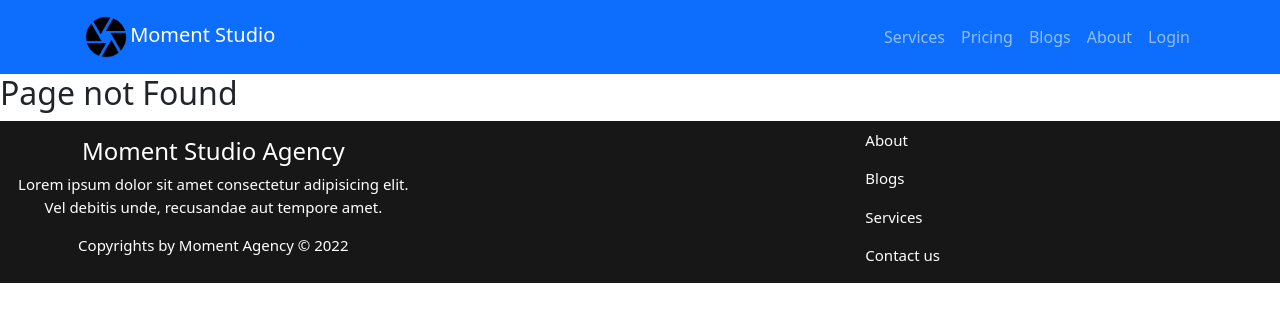
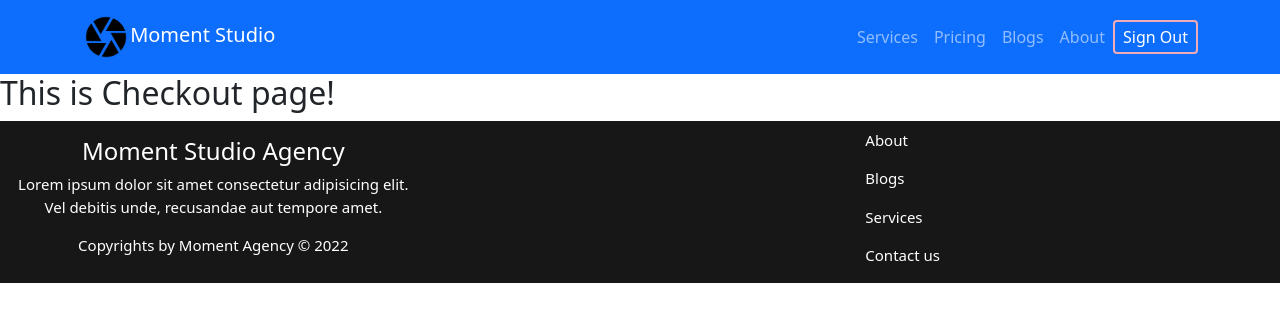
Before and after one commit to ProgramerPritom/Moment-studio-site, a React (Create React App) app: page /checkout in a window 1280 px wide. Shown: the top 322 px of the page. Built offline with nearby package versions, Linux system fonts and the light colour scheme; no server answers; sample sign-in values are in the browser's storage.

Commit message:
added signOut button and set Require auth file

```diff
--- a/src/App.js
+++ b/src/App.js
@@ -3,8 +3,10 @@ import { Route, Routes } from 'react-router-dom';
 import './App.css';
 import NotFound from './NotFoundPage/NotFound';
 import Home from './Pages/Home/Home';
+import CheckOut from './Pages/Login/CheckOut/CheckOut';
 import Login from './Pages/Login/Login/Login';
 import Register from './Pages/Login/Register/Register';
+import RequireAuth from './Pages/Login/RequireAuth/RequireAuth';
 import ServiceDetails from './Pages/ServiceDetails/ServiceDetails';
 import Footer from './Pages/Shared/Footer/Footer';
 import Header from './Pages/Shared/Header/Header';
@@ -17,6 +19,9 @@ function App() {
         <Route path='/' element={<Home></Home>}></Route>
         <Route path='/home' element={<Home></Home>}></Route>
         <Route path='/service/:serviceId' element={<ServiceDetails></ServiceDetails>}></Route>
+        <Route path='/checkout' element={<RequireAuth>
+          <CheckOut></CheckOut>
+        </RequireAuth>}></Route>
         <Route path='/login' element={<Login></Login>}></Route>
         <Route path='/register' element={<Register></Register>}></Route>
         <Route path='*' element={<NotFound></NotFound>}></Route>
--- a/src/Pages/Login/Login/Login.js
+++ b/src/Pages/Login/Login/Login.js
@@ -1,7 +1,7 @@
 import React, { useRef } from 'react';
 import { Button, Form } from 'react-bootstrap';
 import { useSendPasswordResetEmail, useSignInWithEmailAndPassword } from 'react-firebase-hooks/auth';
-import { useNavigate } from 'react-router-dom';
+import { useLocation, useNavigate } from 'react-router-dom';
 import { toast, ToastContainer } from 'react-toastify';
 import 'react-toastify/dist/ReactToastify.css';
 import auth from '../../../firebase.init';
@@ -13,6 +13,7 @@ const Login = () => {
     const navigate = useNavigate();
     const emailRef = useRef('');
     const passwordRef = useRef('');
+    const location = useLocation();
     const [
         signInWithEmailAndPassword,
         user,
@@ -26,9 +27,9 @@ const Login = () => {
       if (loading || sending) {
           return <Loading></Loading>
       };
-
+      let from = location.state?.from?.pathname || "/";
       if (user) {
-          navigate('/home');
+        navigate(from, { replace: true });
       };
       let errorMsg;
       if (error || error1) {
--- /dev/null
+++ b/src/Pages/Login/RequireAuth/RequireAuth.js
@@ -0,0 +1,21 @@
+import React from 'react';
+import { useAuthState } from 'react-firebase-hooks/auth';
+import { Navigate, useLocation } from 'react-router-dom';
+import auth from '../../../firebase.init';
+import Loading from '../Loading/Loading';
+
+const RequireAuth = ({children}) => {
+    const [user,loading] = useAuthState(auth);
+    const location = useLocation();
+
+    if (loading) {
+        return <Loading></Loading>
+    }
+    if (!user) {
+        return <Navigate to="/login" state={{ from: location }} replace />;
+    }
+
+    return children;
+};
+
+export default RequireAuth;
--- a/src/Pages/Shared/Header/Header.css
+++ b/src/Pages/Shared/Header/Header.css
@@ -1,3 +1,12 @@
 .logo-header{
     width: 12%;
 }
+.signOutBtn{
+    text-decoration: None;
+    color: white;
+    border: 2px solid rgb(241, 171, 183);
+    padding: 3px 8px 3px 8px !important;
+}
+.signOutBtn:hover{
+    color: pink;
+}
--- a/src/Pages/Shared/Header/Header.js
+++ b/src/Pages/Shared/Header/Header.js
@@ -1,10 +1,17 @@
+import { signOut } from 'firebase/auth';
 import React from 'react';
-import { Container, Nav, Navbar, NavDropdown } from 'react-bootstrap';
+import { Button, Container, Nav, Navbar, NavDropdown } from 'react-bootstrap';
+import { useAuthState } from 'react-firebase-hooks/auth';
 import { Link } from 'react-router-dom';
+import auth from '../../../firebase.init';
 import camera from '../../../images/camera.png';
 import './Header.css';
 
 const Header = () => {
+  const [user] = useAuthState(auth);
+  const handleSignOut = () =>{
+    signOut(auth);
+  }
     return (
         <div>
             <div className="nav-area">
@@ -23,9 +30,12 @@ const Header = () => {
 
     </Nav>
     <Nav>
-      <Nav.Link as={Link} to='/login'>
+      {
+        user? <Button onClick={handleSignOut} className="signOutBtn" variant="link">Sign Out</Button>
+        :
+        <Nav.Link as={Link} to='/login'>
         Login
-      </Nav.Link>
+      </Nav.Link>}
     </Nav>
   </Navbar.Collapse>
   </Container>
```
